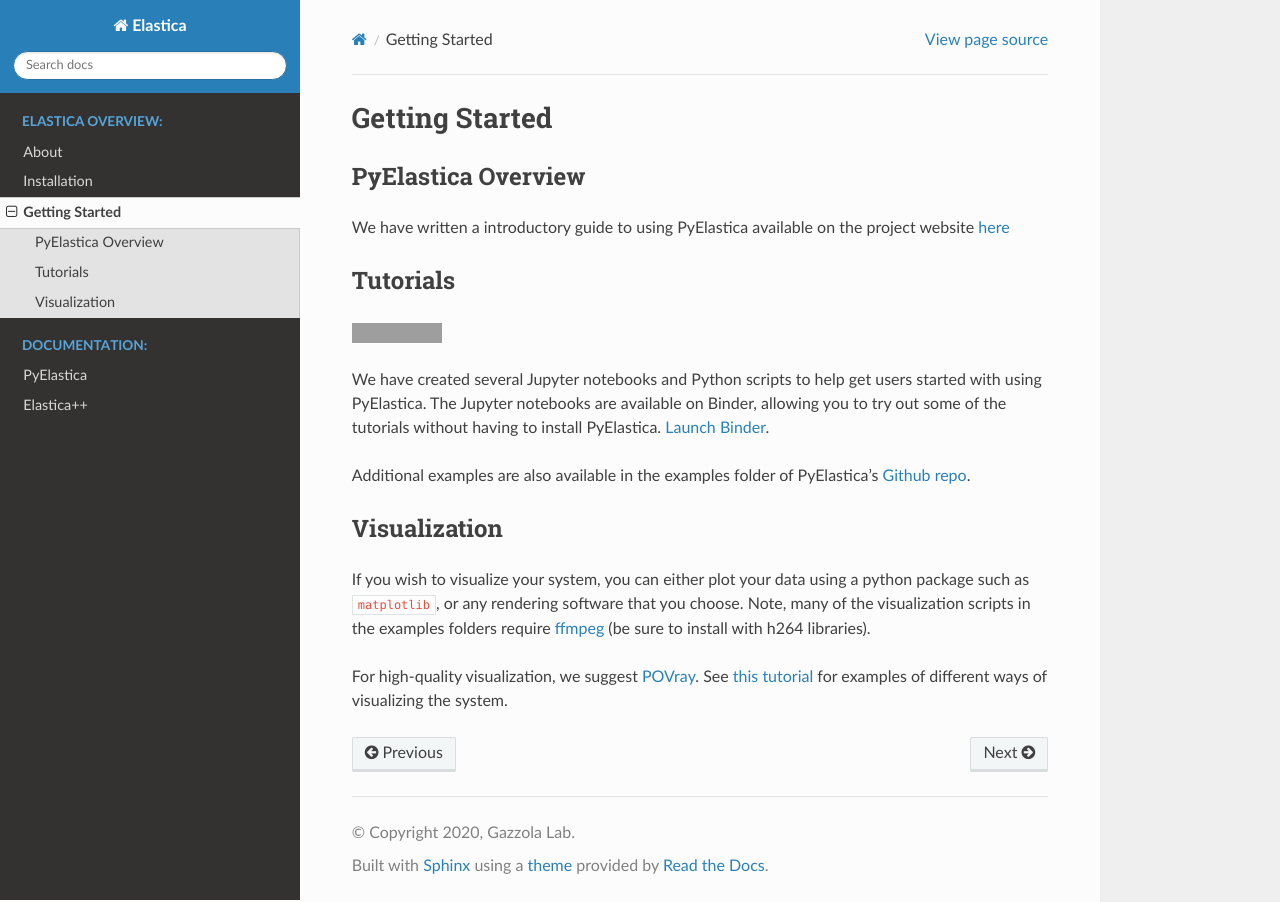
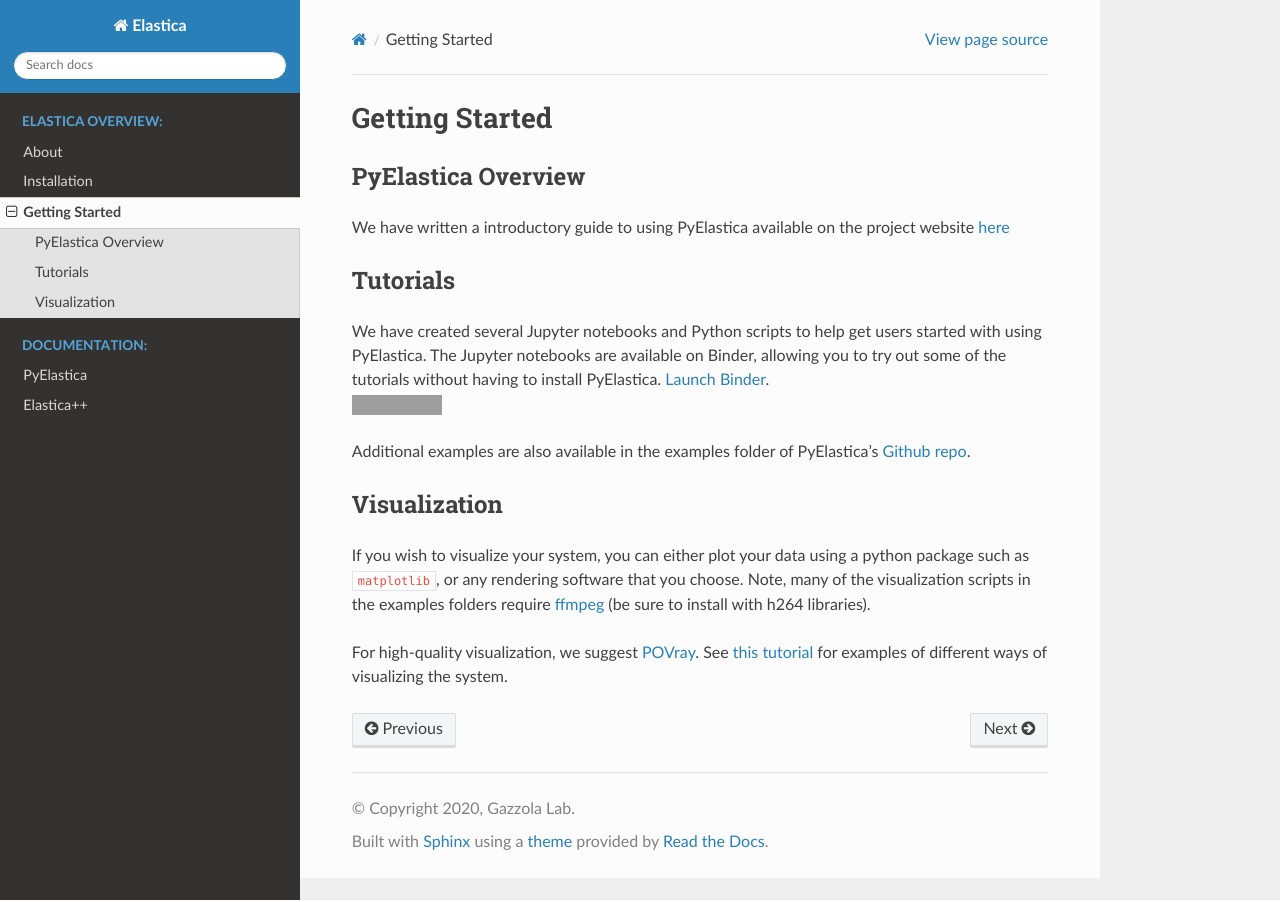
Before and after one commit to GazzolaLab/PyElastica, a Sphinx documentation site: the page built from docs/getting_started.md, in a window 1280 px wide. Built offline with Sphinx 7.4.7 and the Read the Docs theme 2.0.0, drawn with Linux system fonts in a browser that asks for light colours; grey boxes are pictures that could not be loaded.

```diff
--- a/docs/getting_started.md
+++ b/docs/getting_started.md
@@ -4,9 +4,8 @@
 We have written a introductory guide to using PyElastica available on the project website [here](https://cosseratrods.org/software/pyelastica/#pyelastica-workflow)
 
 ### Tutorials
+We have created several Jupyter notebooks and Python scripts to help get users started with using PyElastica. The Jupyter notebooks are available on Binder, allowing you to try out some of the tutorials without having to install PyElastica. [Launch Binder](https://github.com/GazzolaLab/PyElastica/tree/master/examples).
 [![](https://mybinder.org/badge_logo.svg)](https://mybinder.org/v2/gh/GazzolaLab/PyElastica/master?filepath=examples%2FBinder%2F0_PyElastica_Tutorials_Overview.ipynb)
-
-We have created several Jupyter notebooks and Python scripts to help get users started with using PyElastica. The Jupyter notebooks are available on Binder, allowing you to try out some of the tutorials without having to install PyElastica. [Launch Binder](https://github.com/GazzolaLab/PyElastica/tree/master/examples).
 
 Additional examples are also available in the examples folder of PyElastica's [Github repo](https://github.com/GazzolaLab/PyElastica).
 
```
